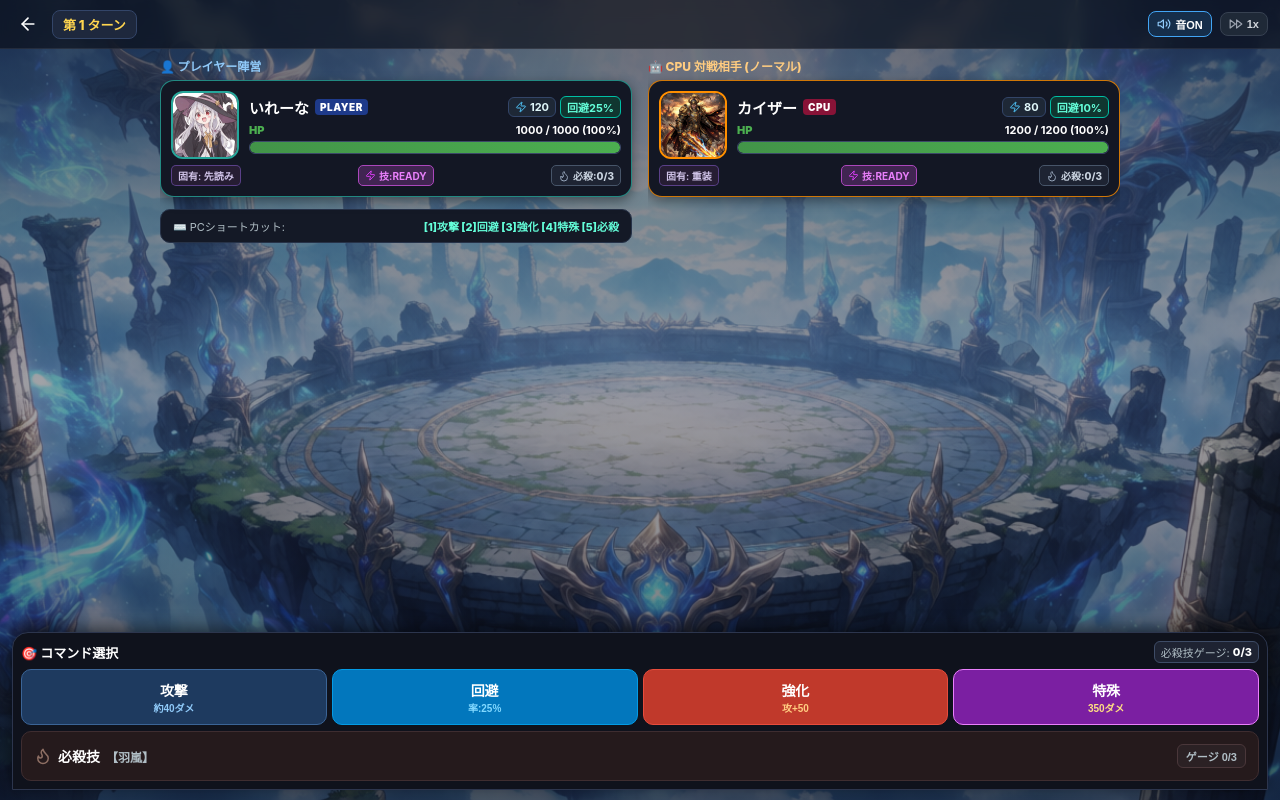
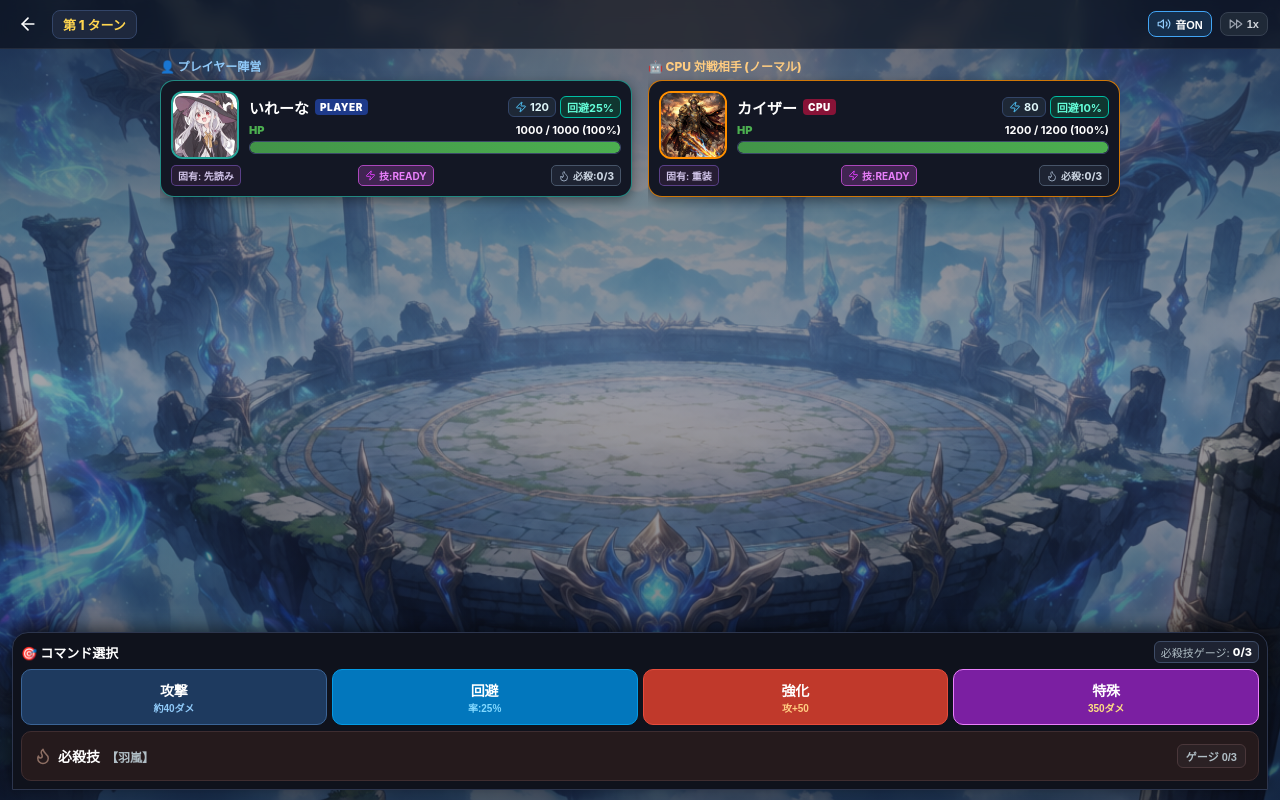
Before and after one commit to toraigon91412250-png/-, a React (Vite) app in the folder web/: page / in a window 1280 px wide. Both pictures are taken after a click on the button "バトル開始！". Built offline with nearby package versions, Linux system fonts and the light colour scheme.

Commit message:
ui: remove PC shortcut hint

```diff
--- a/web/src/components/BattleScreen.tsx
+++ b/web/src/components/BattleScreen.tsx
@@ -297,7 +297,7 @@ export const BattleScreen: React.FC<BattleScreenProps> = ({
               overflow: 'hidden',
             }}
           >
-            {/* Left Pane: Player Card + PC Hints + Action Dock */}
+            {/* Left Pane: Player Card + Action Dock */}
             <div style={{ display: 'flex', flexDirection: 'column', justifyContent: 'space-between', height: '100%' }}>
               <div>
                 <div style={{ fontSize: '12px', fontWeight: 800, color: '#90CAF9', marginBottom: '6px' }}>
@@ -309,25 +309,6 @@ export const BattleScreen: React.FC<BattleScreenProps> = ({
                   visualEffect={state.visualEffect}
                 />
 
-                {/* PC Keyboard Shortcuts Help */}
-                <div
-                  style={{
-                    backgroundColor: '#141926',
-                    border: '1px solid #263248',
-                    borderRadius: '10px',
-                    padding: '8px 12px',
-                    display: 'flex',
-                    justifyContent: 'space-between',
-                    alignItems: 'center',
-                    marginTop: '12px',
-                    fontSize: '11px',
-                  }}
-                >
-                  <span style={{ color: '#B0BEC5' }}>⌨️ PCショートカット:</span>
-                  <span style={{ fontWeight: 800, color: '#64FFDA' }}>
-                    [1]攻撃 [2]回避 [3]強化 [4]特殊 [5]必殺
-                  </span>
-                </div>
               </div>
 
             </div>
```
